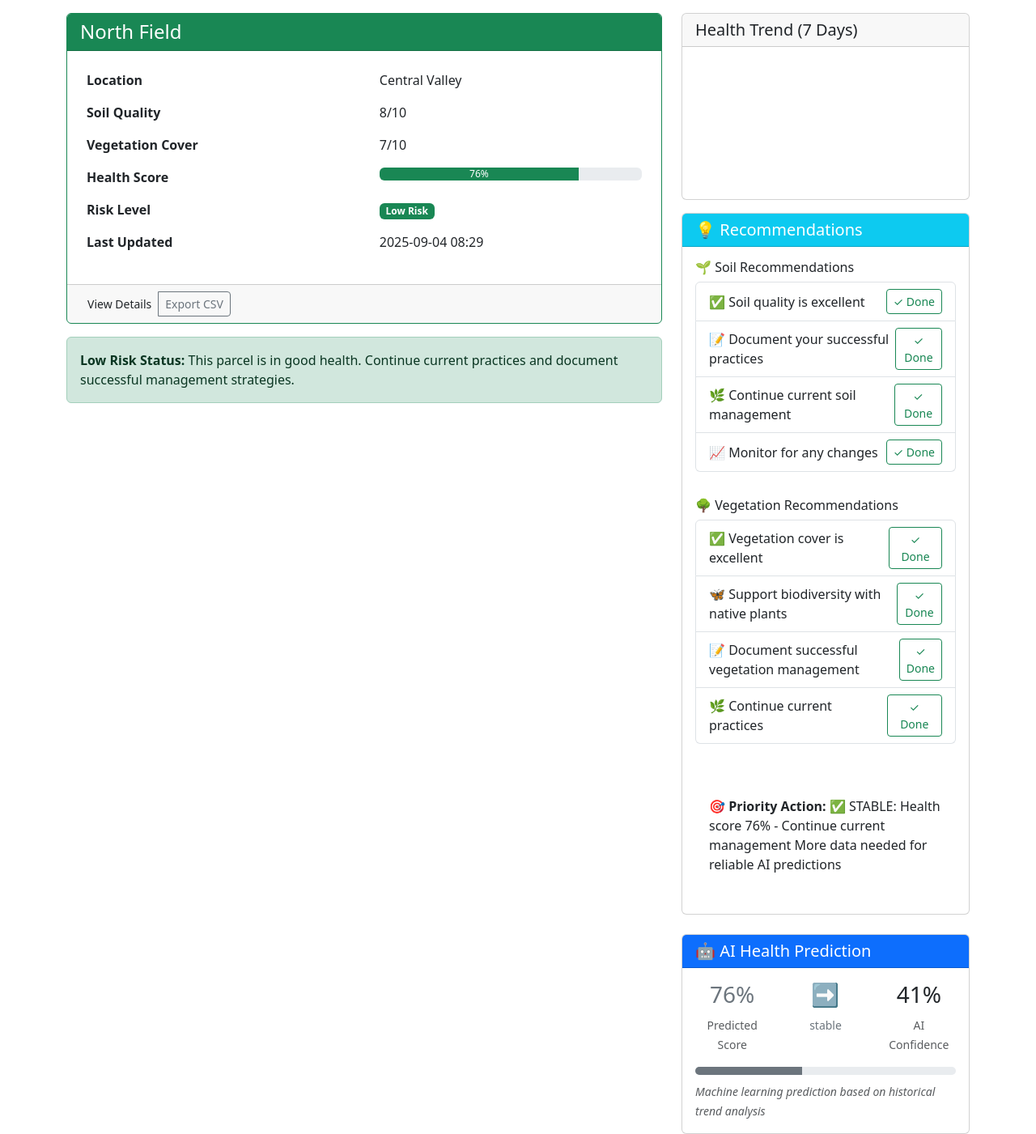
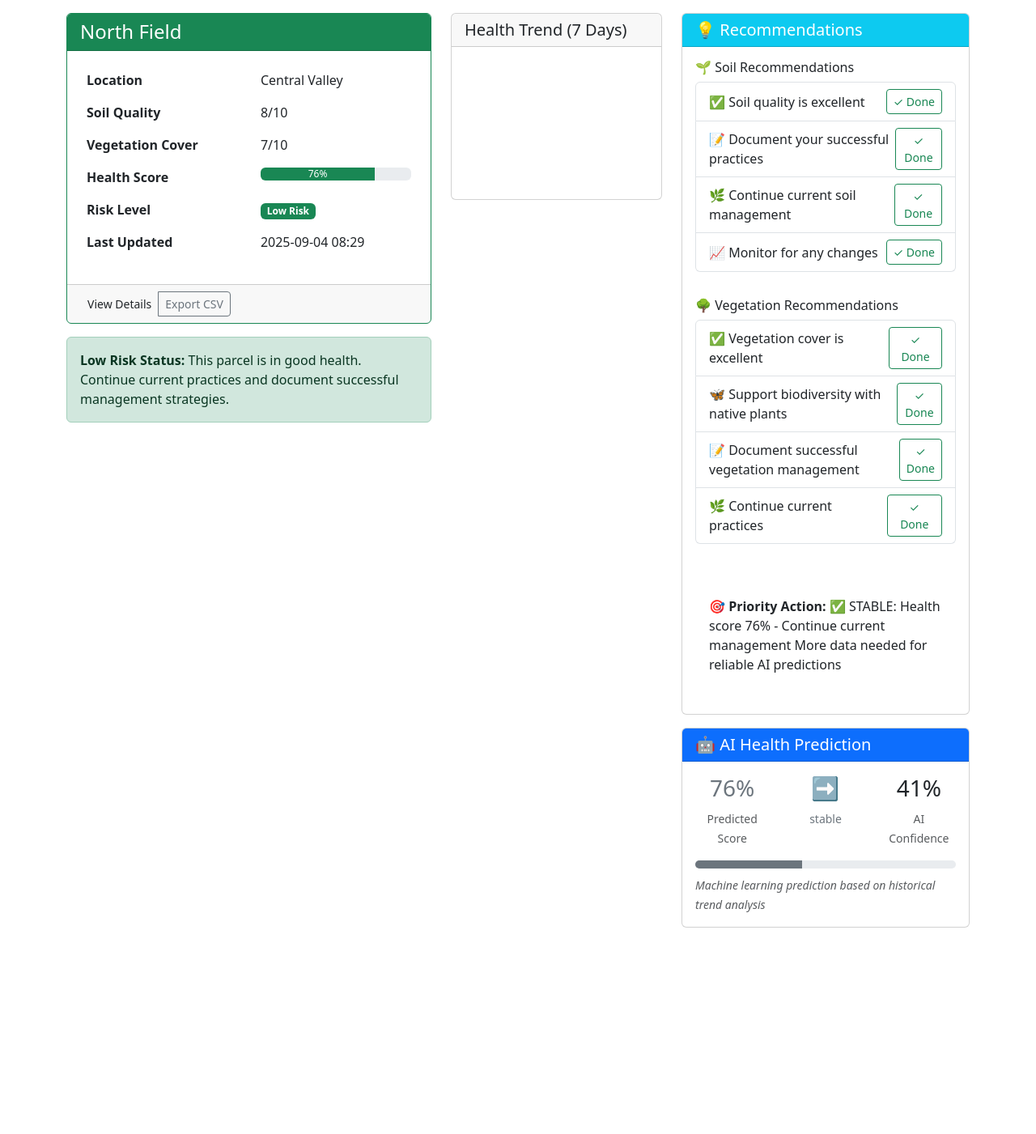
Before and after one commit to ThatDudeJude/Land_Guardian, a Flask app: page /parcel/1 in a window 1280 px wide. Shown: the part 104-1505 px from the top of the page at 81% size. After the commit the page ends 1250 px from the top, so only its background shows below. Run offline with Flask 3, Linux system fonts and the light colour scheme; a user stored in the database is signed in; a map, chart or similar area stays blank.

Commit message:
Redesigned layout with balanced 3-Column Layout

```diff
--- a/landguardian/app/templates/parcel_detail.html
+++ b/landguardian/app/templates/parcel_detail.html
@@ -12,7 +12,7 @@ endblock %} {% block content %}
 </nav>
 
 <div class="row">
-  <div class="col-lg-8">
+  <div class="col-lg-5">
     <div
       class="card border-{% if parcel.risk_level == 'Low' %}success{% elif parcel.risk_level == 'Medium' %}warning{% else %}danger{% endif %}"
     >
@@ -106,7 +106,7 @@ endblock %} {% block content %}
     {% endif %}
   </div>
 
-  <div class="col-lg-4">
+  <div class="col-lg-3">
     <div class="card mb-3">
       <div class="card-header">
         <h5 class="card-title mb-0">Health Trend (7 Days)</h5>
@@ -115,8 +115,10 @@ endblock %} {% block content %}
         <canvas id="healthChart"></canvas>
       </div>
     </div>
+  </div>
 
-    <div class="card">
+  <div class="col-lg-4">
+    <div class="card mb-3">
       <div class="card-header bg-info text-white">
         <h5 class="card-title mb-0">💡 Recommendations</h5>
       </div>
@@ -166,7 +168,7 @@ endblock %} {% block content %}
     </div>
 
     <!-- AI Prediction Card -->
-    <div class="card mt-4">
+    <div class="card">
       <div class="card-header bg-primary text-white">
         <h5 class="card-title mb-0">🤖 AI Health Prediction</h5>
       </div>
```
